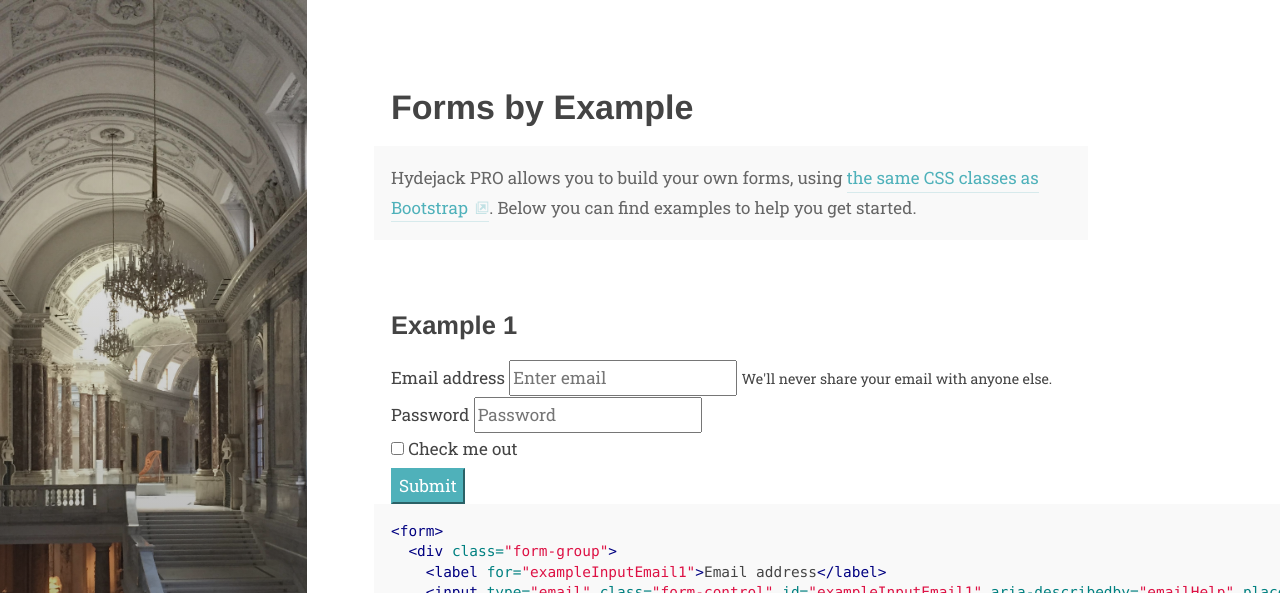
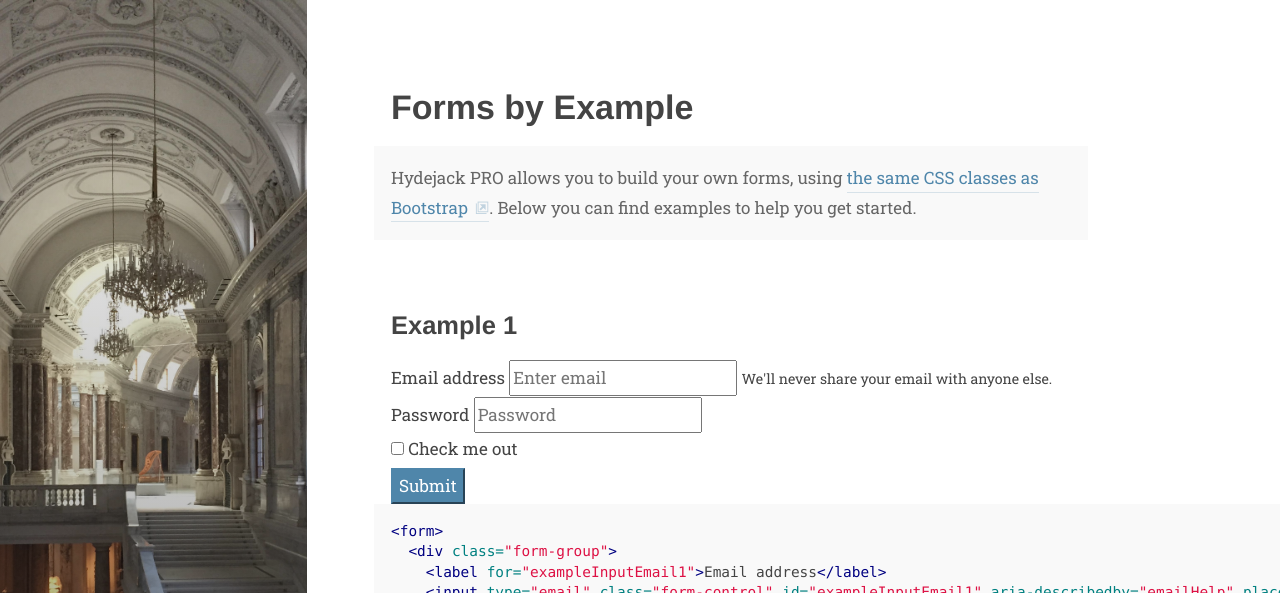
Before and after one commit to abdoulaye-tnd/tandian, a Jekyll site: the page built from forms-by-example.md, in a window 1280 px wide. Shown: the top 593 px of the page. Built offline with Jekyll 4.4.1, drawn with Linux system fonts in a browser that asks for light colours; some web fonts are replaced.

Commit message:
Update _config.yml

```diff
--- a/_config.yml
+++ b/_config.yml
@@ -78,7 +78,7 @@ paginate_path:         /page-:num/
 
 # Sidebar image and theme color of the site.
 accent_image:          /assets/img/book-notes-sidebar.jpg
-accent_color:          '#4fb1ba'
+accent_color:          '#4f86aa'
 
 # The string encoding which fonts to fetch from Google Fonts.
 # See: <https://qwtel.com/hydejack/docs/configuration/>
```
